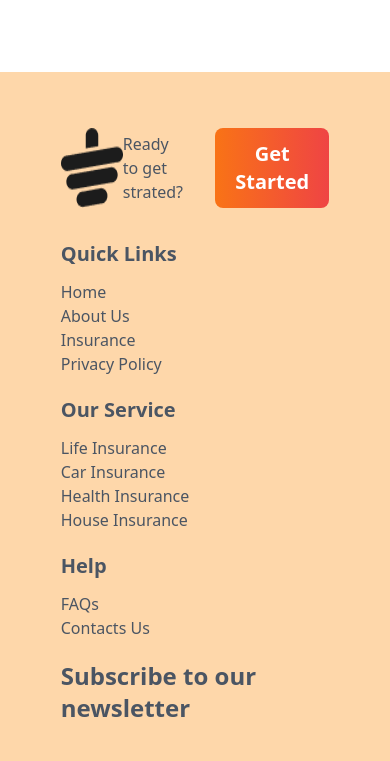
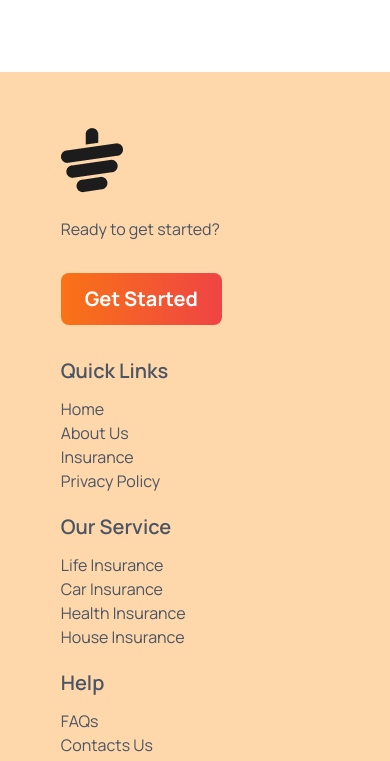
Before and after one commit to Moin-hub/Teahouse-with-Tailwind, a plain HTML site: page index.html in a window 390 px wide. Shown: the part 5260-6021 px from the top of the page. Drawn offline with nearby package versions, Linux system fonts and the light colour scheme.

Commit message:
final footer responsiveness

```diff
--- a/index.html
+++ b/index.html
@@ -39,7 +39,7 @@
       }
     </style>
   </head>
-  <body>
+  <body class="font-manrope">
     <!-- main content -->
     <main class="font-manrope max-w-screen-xl mx-auto px-16 lg:px-28">
       <!-- header content -->
@@ -301,13 +301,14 @@
       </section>
     </main>
 
+    <!-- footer section -->
     <footer class="bg-orange-200 text-gray-600 py-14 px-4 md:px-8">
       <!-- logo footer -->
       <div class="w-9/12 mx-auto mb-8">
-        <div class="flex justify-between">
-          <img src="images/cup.png" alt="" />
-          <div class="flex gap-8 items-center">
-            <p>Ready to get strated?</p>
+        <div class="md:flex justify-between">
+          <img class="mb-6 md:mb-2" src="images/cup.png" alt="" />
+          <div class="flex flex-col md:flex-row md:justify-end w-3/5 gap-8 ">
+            <p>Ready to get started?</p>
             <button class="font-bold text-xl bg-gradient-to-r from-orange-500 to-red-500 px-5 py-3 rounded-lg text-white"">Get Started</button>
           </div>
         </div>
```
